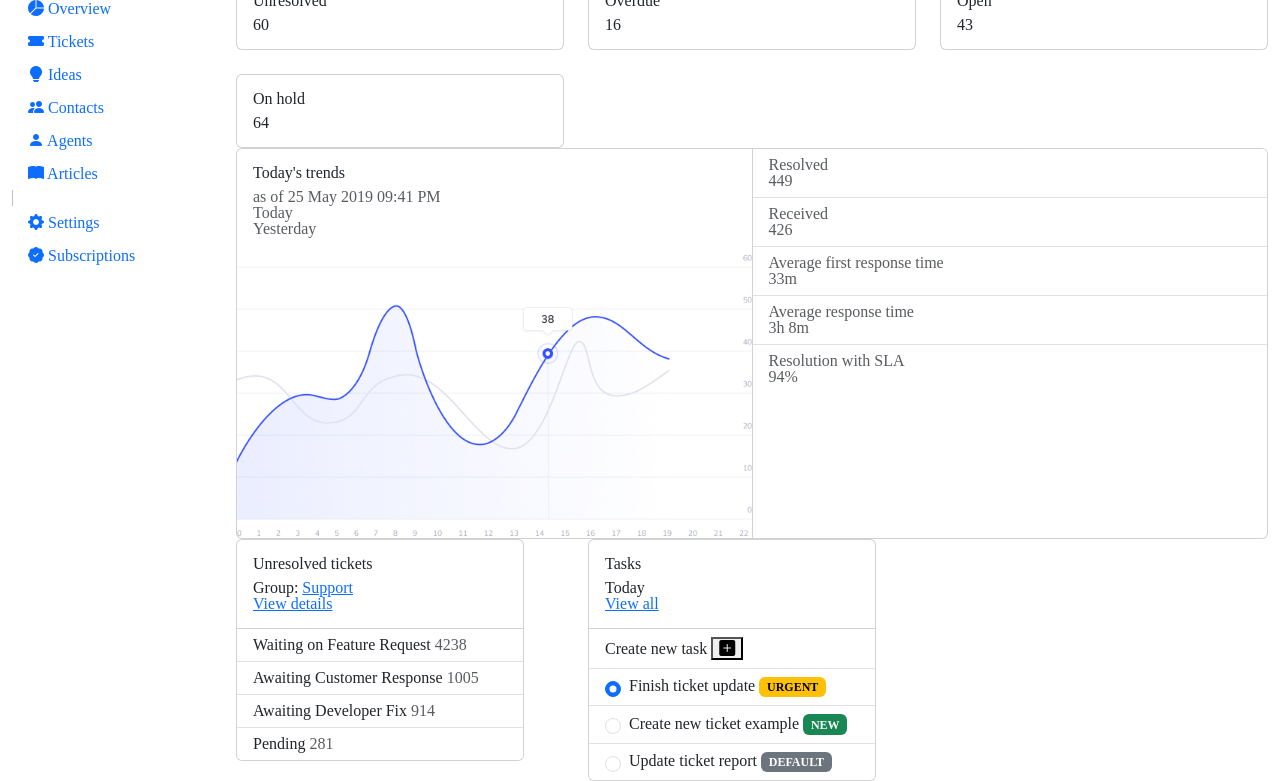
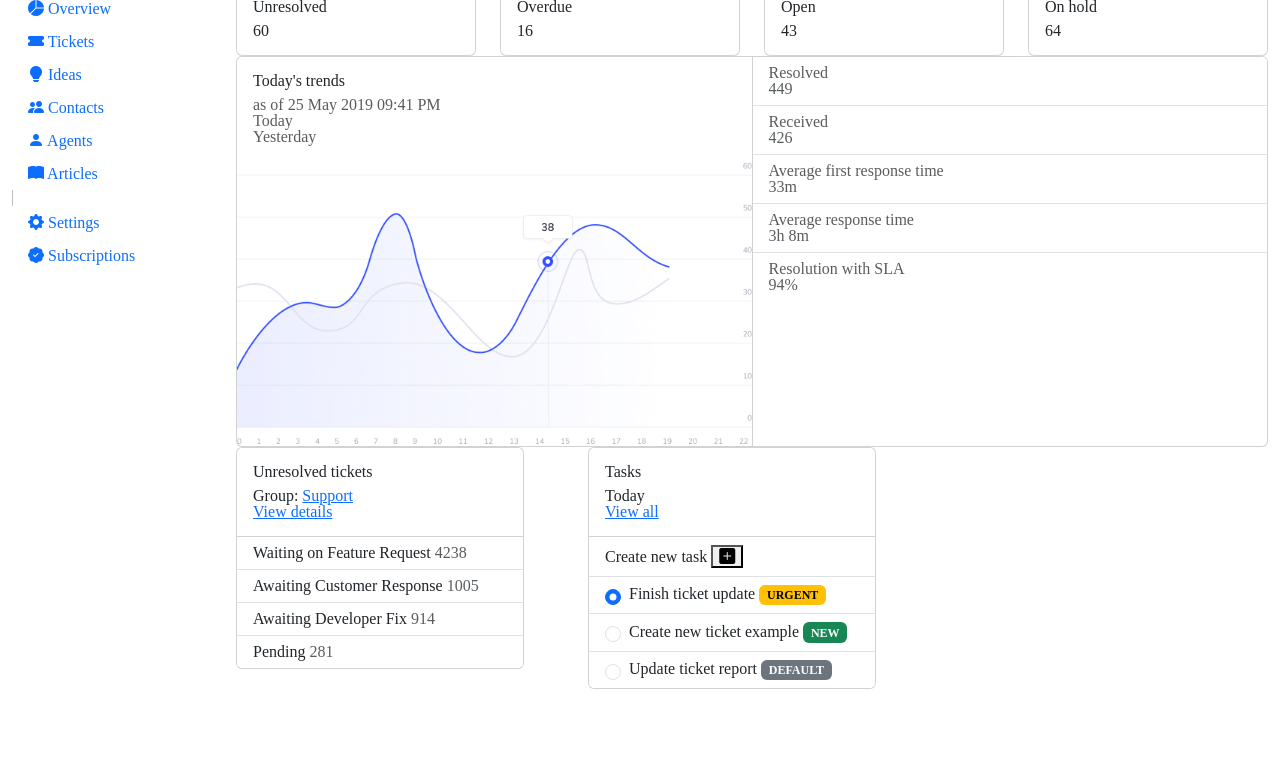
Before and after one commit to kitchb/Bootstrap_Group7, a website: page public/index.html in a window 1280 px wide. Shown: the part 56-837 px from the top of the page. After the commit the page ends 800 px from the top, so only its background shows below. Drawn offline with nearby package versions, Linux system fonts and the light colour scheme.

Commit message:
Updated Bootstrap Icons, Bell Notification, Ticket Blocks Spacing
Moved Bootstrap Icons from html to scss
Added Button and Alerts for Bell Icon
Updated spacing of ticket blocks

```diff
--- a/public/index.html
+++ b/public/index.html
@@ -8,9 +8,6 @@
   <!-- Bootstrap for CSS -->
   <link href="https://cdn.jsdelivr.net/npm/bootstrap@5.3.3/dist/css/bootstrap.min.css" rel="stylesheet"
     integrity="sha384-QWTKZyjpPEjISv5WaRU9OFeRpok6YctnYmDr5pNlyT2bRjXh0JMhjY6hW+ALEwIH" crossorigin="anonymous">
-
-  <!-- Bootstrap Icons -->
-  <link rel="stylesheet" href="https://cdn.jsdelivr.net/npm/bootstrap-icons@1.11.3/font/bootstrap-icons.min.css">
 
   <!-- CSS RESET -->
   <link rel="stylesheet" href="https://cdn.jsdelivr.net/npm/reset-css@3.0.0/reset.min.css" />
@@ -79,7 +76,12 @@
               <div class="hstack gap-3">
                 <div class="p-2">Overview</div>
                 <i class="bi bi-search"></i>
-                <i class="bi bi-bell"></i>
+                <button type="button" class="btn btn-primary position-relative">
+                  <i class="bi bi-bell"></i>
+                  <span class="position-absolute top-0 start-100 translate-middle p-2 bg-danger border border-light rounded-circle">
+                    <span class="visually-hidden">New alerts</span>
+                  </span>
+                </button>
                 <div class="vr"></div>
                 <div class="p-2">Jones Ferdinand</div>
                 <img src="/assets/img/Icons/Jones Ferdinand Photo.png" alt="Logo" width="32" height="32"
@@ -91,8 +93,9 @@
       </header>
 
       <!-- Row of Tickets Blocks -->
-      <div class="row row-cols-1 row-cols-md-3 g-4">
-        <div class="col">
+      <!-- <div class="row row-cols-1 row-cols-md-3 g-4"> -->
+      <div class="row g-6 mb-6">
+        <div class="col-xl-3 col-sm-6 col-12">
           <div class="card h-100">
             <div class="card-body">
               <h5 class="card-title">Unresolved</h5>
@@ -100,7 +103,7 @@
             </div>
           </div>
         </div>
-        <div class="col">
+        <div class="col-xl-3 col-sm-6 col-12">
           <div class="card h-100">
             <div class="card-body bactive">
               <h5 class="card-title">Overdue</h5>
@@ -108,7 +111,7 @@
             </div>
           </div>
         </div>
-        <div class="col">
+        <div class="col-xl-3 col-sm-6 col-12">
           <div class="card h-100">
             <div class="card-body">
               <h5 class="card-title">Open</h5>
@@ -116,7 +119,7 @@
             </div>
           </div>
         </div>
-        <div class="col">
+        <div class="col-xl-3 col-sm-6 col-12">
           <div class="card h-100">
             <div class="card-body">
               <h5 class="card-title">On hold</h5>
--- a/src/scss/style.scss
+++ b/src/scss/style.scss
@@ -5,3 +5,5 @@ body {
     background-color: $primary-color;
     color: $text-color;
 }
+
+@import url("https://cdn.jsdelivr.net/npm/bootstrap-icons@1.11.3/font/bootstrap-icons.min.css");
```
Also changed, not shown: public/assets/css/style.css, 1 other file.
